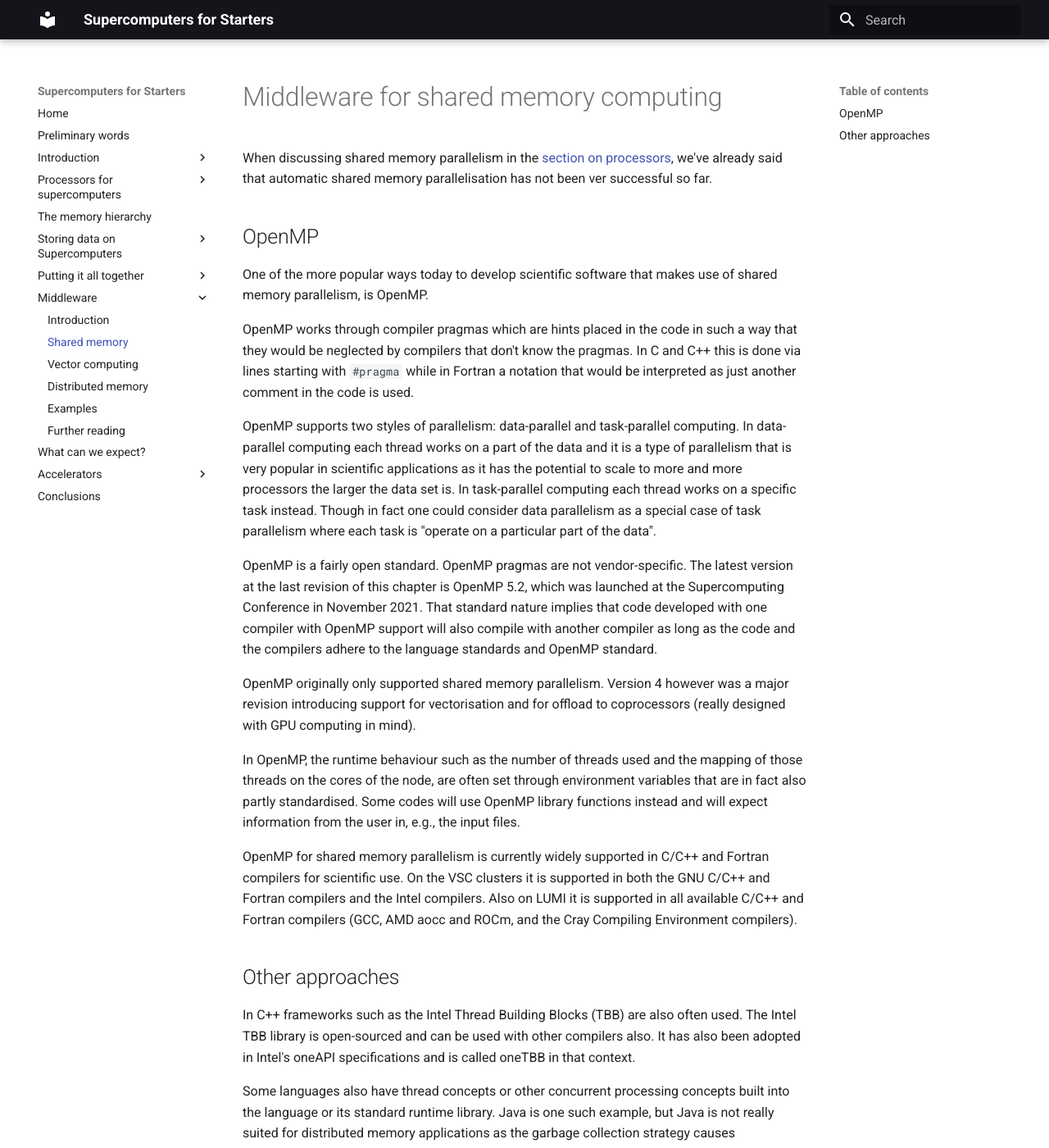
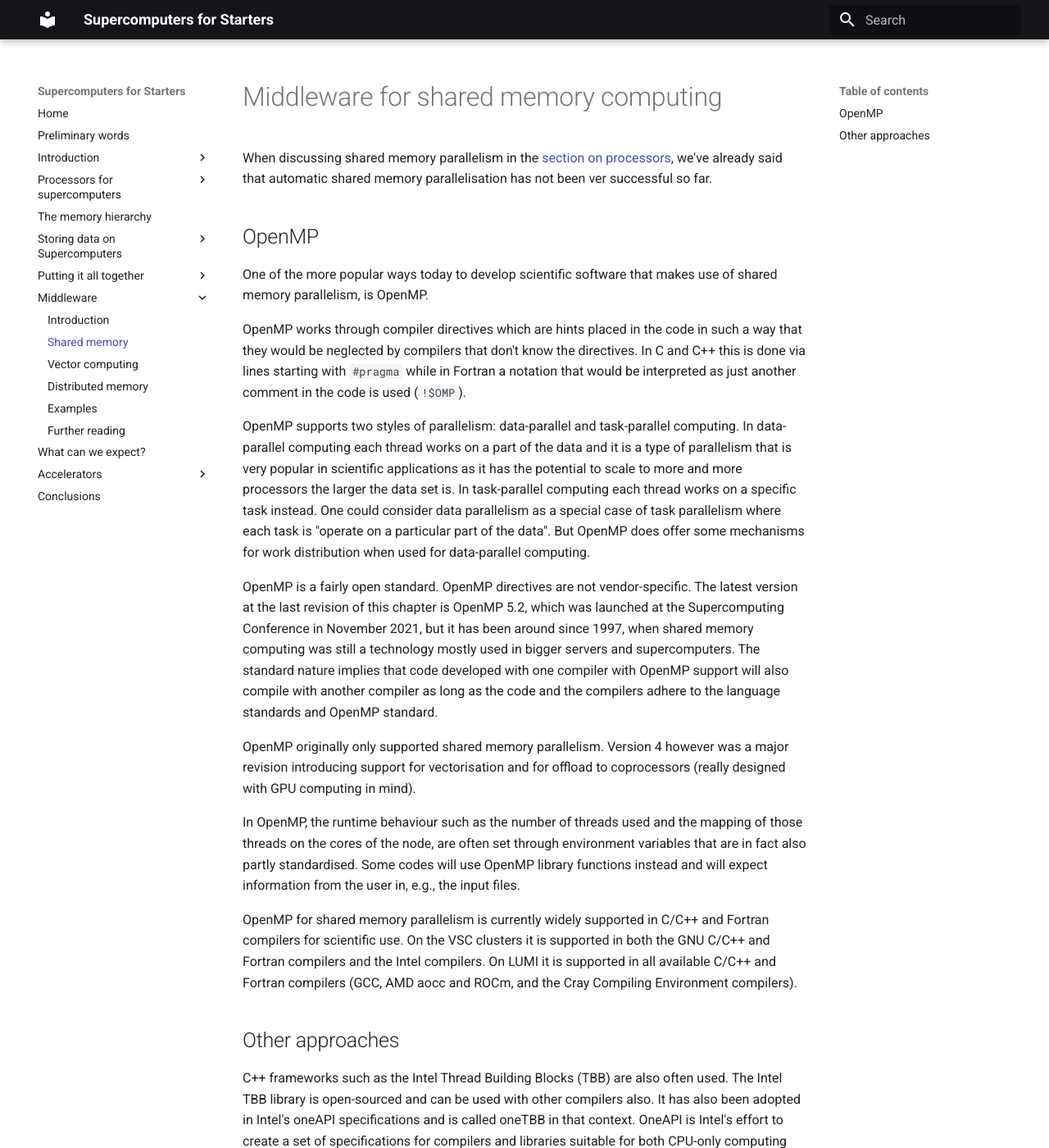
Before and after one commit to klust/SupercomputersForStarters, an MkDocs documentation site: the page built from docs/C06_Middleware/C06_S02_Shared_memory.md, in a window 1280 px wide and 1400 px high. Shown: the whole window at 82% size. Built offline with MkDocs 1.6.1 and Material for MkDocs 9.7.7, drawn with Linux system fonts in a browser that asks for light colours; some of the changed text lies outside the part shown.

Commit message:
Several small corrections to the nodes of chapter 6.

```diff
--- a/docs/C06_Middleware/C06_S02_Shared_memory.md
+++ b/docs/C06_Middleware/C06_S02_Shared_memory.md
@@ -10,22 +10,25 @@ ver successful so far.
 One of the more popular ways today to develop scientific software that makes use
 of shared memory parallelism, is OpenMP.
 
-OpenMP works through compiler pragmas which are hints placed in the code in such
-a way that they would be neglected by compilers that don't know the pragmas.
+OpenMP works through compiler directives which are hints placed in the code in such
+a way that they would be neglected by compilers that don't know the directives.
 In C and C++ this is done via lines starting with `#pragma` while in Fortran a notation
-that would be interpreted as just another comment in the code is used.
+that would be interpreted as just another comment in the code is used (`!$OMP`).
 
 OpenMP supports two styles of parallelism: data-parallel and task-parallel computing.
 In data-parallel computing each thread works on a part of the data and it is a type of
 parallelism that is very popular in scientific applications as it has the potential to
 scale to more and more processors the larger the data set is.
 In task-parallel computing each thread works on a specific task instead.
-Though in fact one could consider data parallelism as a special case of task parallelism
-where each task is "operate on a particular part of the data".
+One could consider data parallelism as a special case of task parallelism
+where each task is "operate on a particular part of the data". But OpenMP does
+offer some mechanisms for work distribution when used for data-parallel computing.
 
-OpenMP is a fairly open standard. OpenMP pragmas are not vendor-specific.
+OpenMP is a fairly open standard. OpenMP directives are not vendor-specific.
 The latest version at the last revision of this chapter is OpenMP 5.2, which was launched
-at the Supercomputing Conference in November 2021. That standard nature implies that code
+at the Supercomputing Conference in November 2021, but it has been around since 1997,
+when shared memory computing was still a technology mostly used in bigger servers and
+supercomputers. The standard nature implies that code
 developed with one compiler with OpenMP support will also compile with another compiler as long
 as the code and the compilers adhere to the language standards and OpenMP standard.
 
@@ -40,16 +43,20 @@ expect information from the user in, e.g., the input files.
 OpenMP for shared memory parallelism is currently widely supported in C/C++ and Fortran compilers
 for scientific use. On the VSC clusters it is supported in both the GNU C/C++ and Fortran compilers
 and the Intel compilers.
-Also on LUMI it is supported in all available C/C++ and Fortran compilers (GCC, AMD aocc and ROCm, and
+On LUMI it is supported in all available C/C++ and Fortran compilers (GCC, AMD aocc and ROCm, and
 the Cray Compiling Environment compilers).
 
 
 ## Other approaches
 
-In C++ frameworks such as the Intel Thread Building Blocks (TBB) are also often used.
+C++ frameworks such as the Intel Thread Building Blocks (TBB) are also often used.
 The Intel TBB library is open-sourced and can be used with other compilers also.
 It has also been adopted in Intel's oneAPI specifications and is called oneTBB in
-that context.
+that context. OneAPI is Intel's effort to create a set of specifications for compilers
+and libraries suitable for both CPU-only computing and computing with accelerators.
+Everybody is free to implement the specification, but not all oneAPI components that
+Intel provides are fully open-sourced, and Intel unfortunately uses the name also
+for libraries that implement oneAPI with additional extensions on top of the specification.
 
 Some languages also have thread concepts or other concurrent processing concepts built
 into the language or its standard runtime library.
```
Also changed, not shown: docs/C06_Middleware/C06_S01_Introduction.md (+2 -2 lines), docs/C06_Middleware/C06_S03_Vector_computing.md (+9 -9 lines), docs/C06_Middleware/C06_S04_Distributed_memory.md (+10 -7 lines), docs/C06_Middleware/C06_S06_Further_reading.md (+1 -1 lines).
